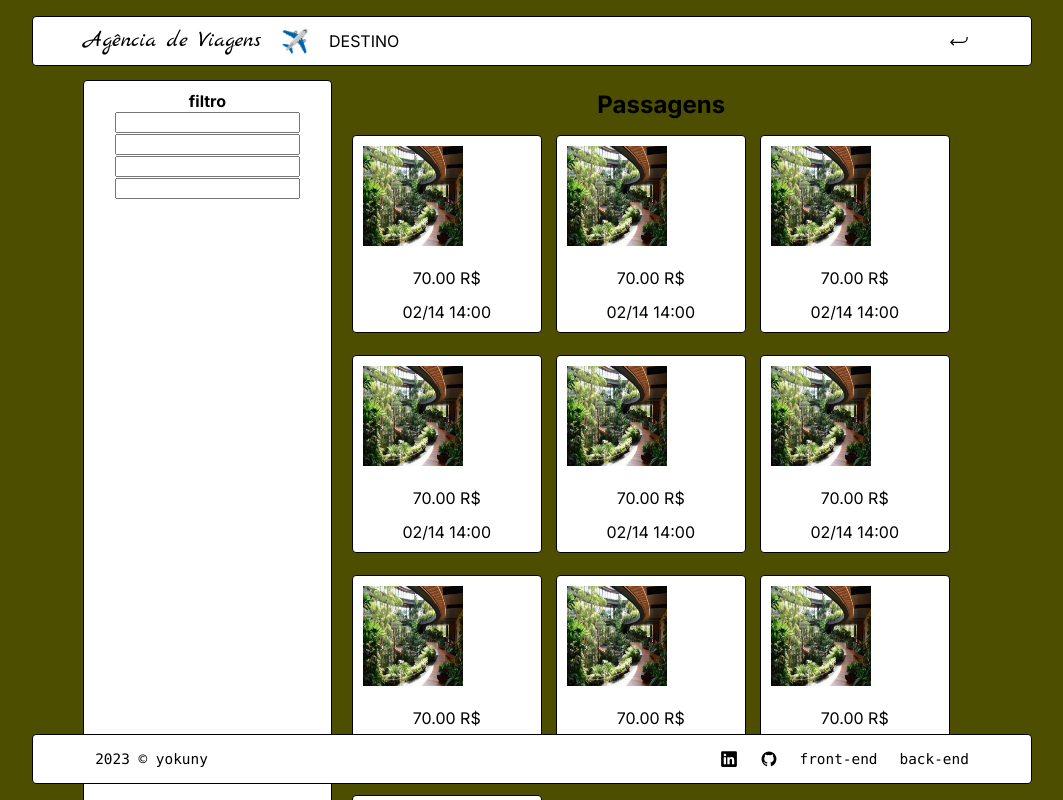
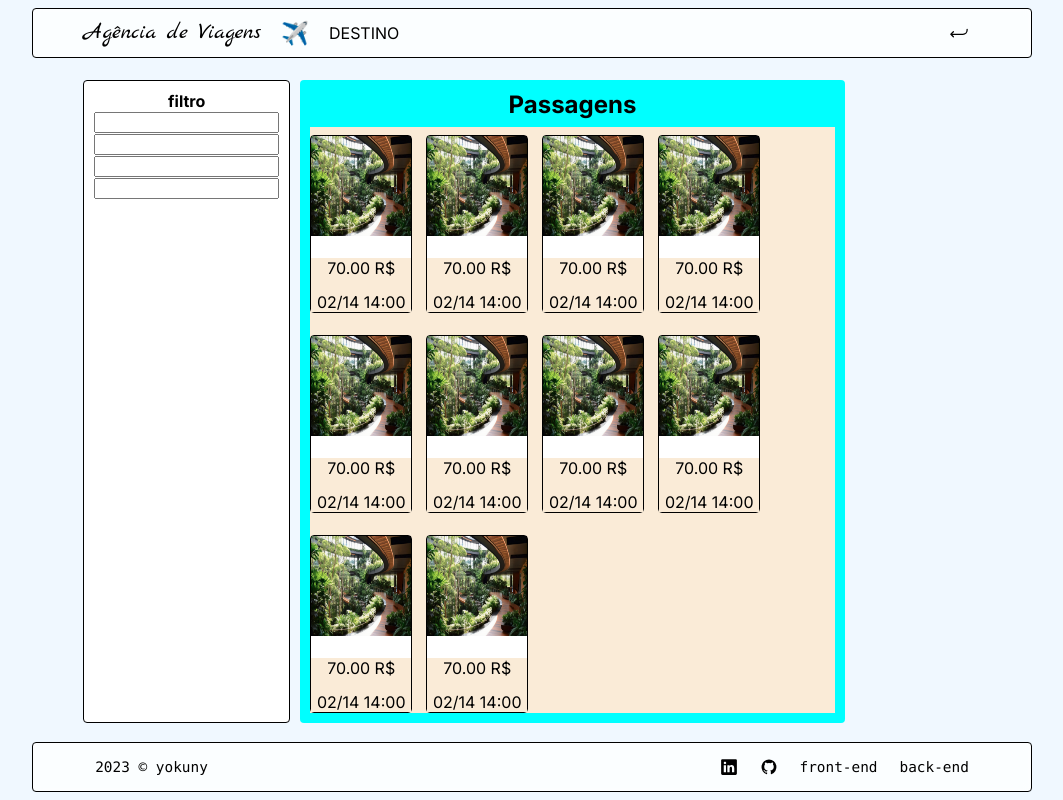
Before and after one commit to Yokuny/Freela, a Next.js app: page /destino in a window 1280 px wide. Shown: the top 800 px of the page, without its empty margins (108-1171 px from the left). Built offline with nearby package versions, Linux system fonts and the light colour scheme.

Commit message:
cards into destination page

```diff
--- a/components/layout.module.css
+++ b/components/layout.module.css
@@ -8,15 +8,19 @@
   align-items: center;
   justify-content: space-between;
 
-  background-color: #fff;
   position: fixed;
   z-index: 100;
+
+  transition: background .3s ease, box-shadow .3s ease;
+  -webkit-backdrop-filter: saturate(180%) blur(5px);
+  backdrop-filter: saturate(180%) blur(5px);
+  background: #ffffffcc;
 }
 .header{
-  top: 2vh;
+  top: 1vh;
 }
 .footer {
-  bottom: 2vh;
+  bottom: 1vh;
 }
 
 /* header */
--- a/src/app/destino/destino.module.css
+++ b/src/app/destino/destino.module.css
@@ -1,15 +1,15 @@
 .destino{
   width: 100%;
   display: grid;
-  grid-template-columns: .28fr .72fr;
+  grid-template-columns: .2fr .8fr;
   grid-template-areas: "filtro content";
   gap: 10px;
 }
 .destino navibar,
 .destino main{
   width: 100%;
+  padding: 10px;
   border-radius: var(--border-radius);
-  padding: 10px;
 }
 .destino navibar{
   border: 1px solid black;
@@ -18,17 +18,18 @@
 }
 .destino main{
   grid-area: "content";
+  background-color: aqua;
+  width: 100%;
 }
 .destino main div{
   margin-top: 1vh;
   display: flex;
   flex-wrap: wrap;
   gap: 14px;
+  background-color: antiquewhite  ;
 }
 /* cards */
 .destino .card{
-  width: 190px;
-  padding: 10px;
   border: 1px solid black;
   border-radius: var(--border-radius);
 
--- a/src/app/globals.css
+++ b/src/app/globals.css
@@ -13,8 +13,8 @@ html,
 body {
   max-width: 100vw;
   overflow-x: hidden;
-
-  background-color: rgb(77, 78, 0);
+  background-color: #f0f8ff;
+  /* background-color: rgb(77, 78, 0); */
 }
 body {
   margin-top: 10vh;
--- a/src/app/page.js
+++ b/src/app/page.js
@@ -1,6 +1,5 @@
 "use client";
 import { useState } from "react";
-
 import styles from "./page.module.css";
 import CitySelect from "../../components/CitySelect";
 
```
Also changed, not shown: 1 other file (tests, documents, lock files or other folders).
